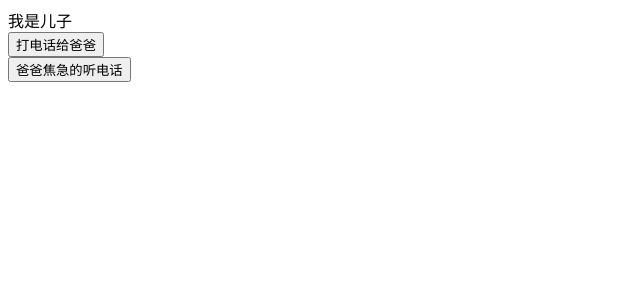
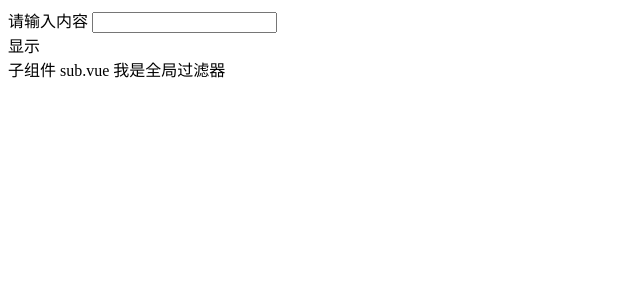
Before and after one commit to bo-bi/CZVUE, a Vue app: page / in a window 1280 px wide. Shown: the top 300 px of the page, without its empty margins (0-640 px from the left). Built offline with nearby package versions, Linux system fonts and the light colour scheme.

Commit message:
增加：全局过滤器、组件过滤器

```diff
--- a/src/app.vue
+++ b/src/app.vue
@@ -1,42 +1,41 @@
 <template>
     <!--你好 这是错误的，必须有且只能有一个根节点！-->
     <div>
+        请输入内容 <input type="text" v-model="text" />
+        <br/>
+        显示 {{text | myFilter}}
+        <br/>
+        <!--3.使用子组件-->
         <sub-vue></sub-vue>
-        <button @click="listen">爸爸焦急的听电话</button>
     </div>
 </template>
 
 <script>
-    //引入连接器(电话线)
-    import connect from './connector.js';
+    //2.引入子组件
+    import subVue from './components/sub.vue'
     export default {
         data() {
             return {
-                text2: '哈哈哈哈'
+                text: ''
             }
         },
-        methods: {
-            listen() {
-                console.log(1);
-                connect.$on('phone',function(msg) {
-                    console.log(msg,"msg");
-                });
+        filters: {
+            myFilter(value) { //value 就是--> text
+                //输入的内容帮我做一个反转
+                //转换成数组，数组反转，转化成字符串
+                var array = value.split("");
+                array.reverse();
+                var str = array.join("");
+                return str;
             }
+        },
+        //1.声明组件
+        components: {
+            subVue: subVue
         }
     }
 </script>
 
 <style scoped>
-    .red {
-        background-color: red;
-    }
-    .green {
-        background-color: yellowgreen;
-    }
-    .blue {
-        background-color: skyblue;
-    }
-    .pink {
-        background-color: hotpink;
-    }
+
 </style>
--- a/src/components/sub.vue
+++ b/src/components/sub.vue
@@ -1,25 +1,14 @@
 <template>
     <div>
-        我是儿子
-        <br />
-        <button @click="callDaddy">打电话给爸爸</button>
+        子组件 sub.vue
+        {{'大家好，我是sub' | myFilter}}
     </div>
 </template>
 
 <script>
-    //引入电话线
-    import connect from '../connector.js';
     export default {
         data() {
-            return {
-
-            }
-        },
-        methods: {
-            callDaddy() {
-                //发射信号
-                connect.$emit('phone',"酱油卖完了");
-            }
+            return {}
         }
     }
 </script>
--- a/src/connector.js
+++ /dev/null
@@ -1,4 +0,0 @@
-//引入Vue
-import Vue from 'vue'
-var connector = new Vue();
-export default connector;
--- a/src/index.html
+++ b/src/index.html
@@ -2,7 +2,7 @@
 <html lang="en">
 <head>
     <meta charset="UTF-8">
-    <title>测试</title>
+    <title>过滤器</title>
 </head>
 <body>
     <!--声明div id="app"-->
--- a/src/main.js
+++ b/src/main.js
@@ -3,11 +3,10 @@ import Vue from 'vue';
 //2.引入app.vue 用他的内容来替换div id="app"
 import App from './app.vue';
 
-//引入子组件对象
-import subVue from './components/sub.vue';
-
-//声明全局组件
-Vue.component('subVue',subVue);
+//创建全局过滤器
+Vue.filter('myFilter',function(value) {
+    return '我是全局过滤器';
+});
 
 //3.构建Vue实例
 new Vue({
```
